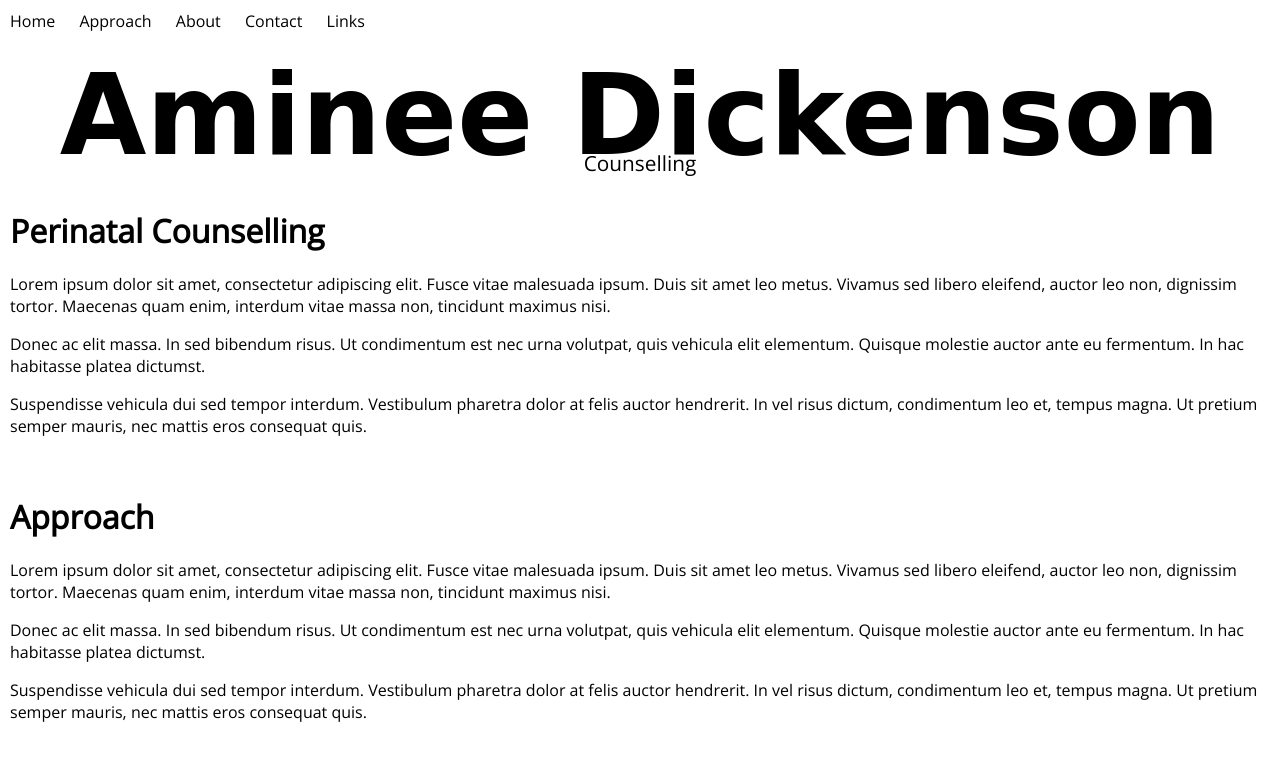
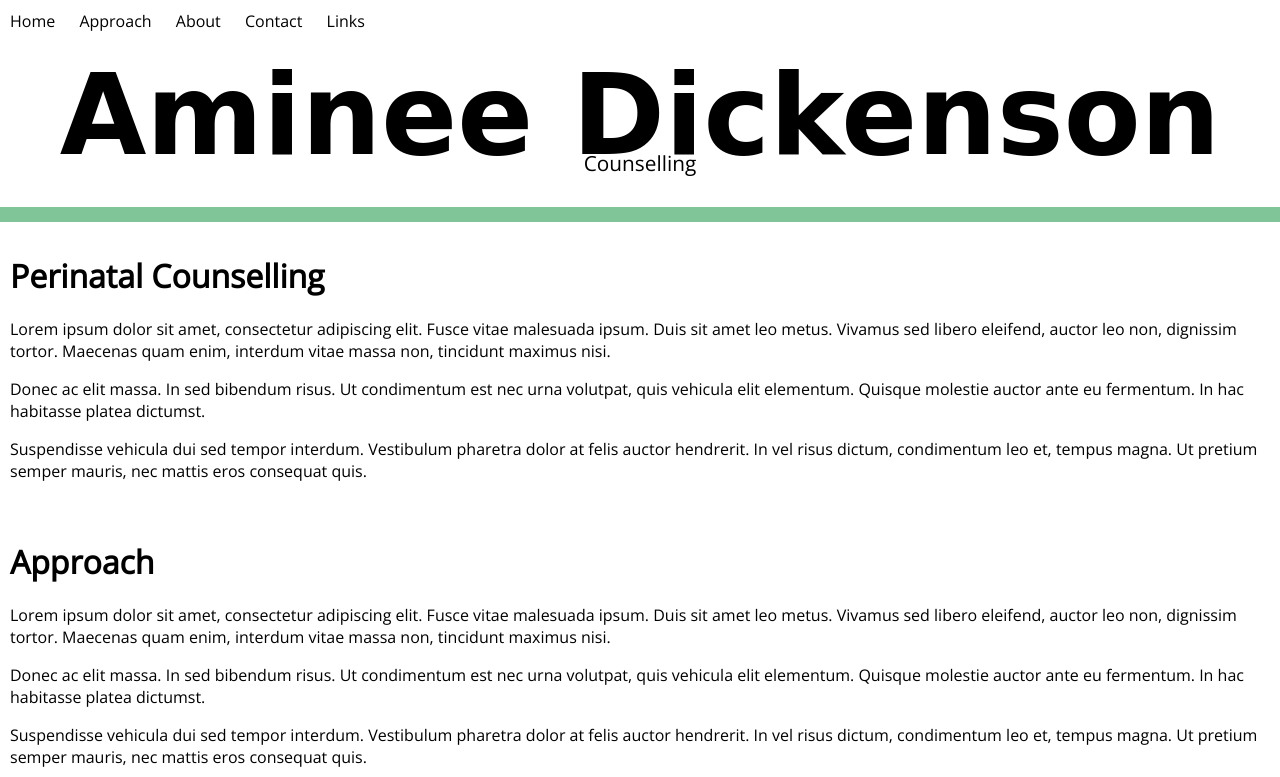
Before and after one commit to leedgbr/ad-counselling, a plain HTML site: page public/index.html in a window 1280 px wide. Shown: the top 777 px of the page. Drawn offline with nearby package versions, Linux system fonts and the light colour scheme; a web font is replaced by a local one.

Commit message:
More styling

```diff
--- a/public/index.html
+++ b/public/index.html
@@ -27,6 +27,8 @@
     <h1>Aminee Dickenson</h1>
     <p>Counselling</p>
 </div>
+
+<div class="separator"></div>
 
 <!-- [REST OF YOUR PAGE] -->
 <div style="padding: 10px;">
--- a/public/style.css
+++ b/public/style.css
@@ -88,6 +88,14 @@ a.anchor {
     font-size: 1.3em;
 }
 
+.separator {
+    background-color: #7fc597;
+    height: 15px;
+    margin: 30px 0 0 0;
+    width: 100%;
+    width: 100vw;
+}
+
 /* [DOES NOT MATTER] */
 html, body {
     padding: 0;
```
